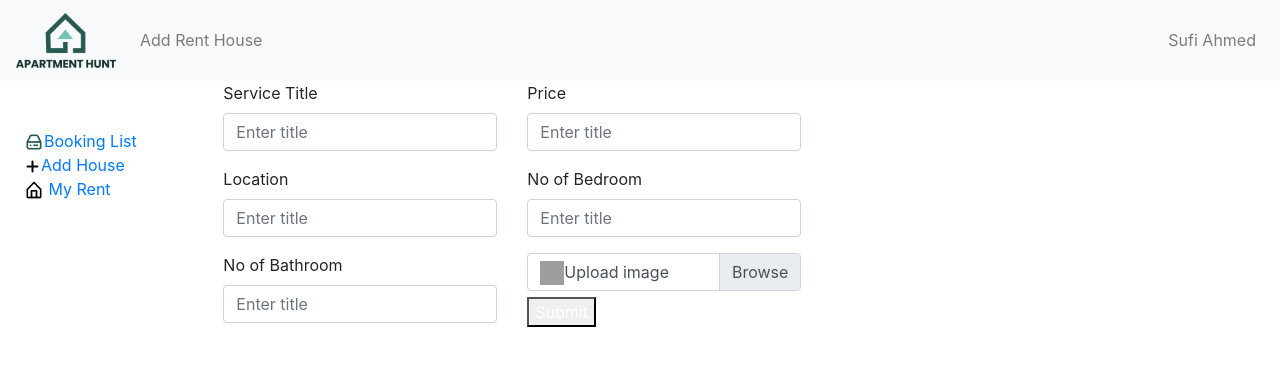
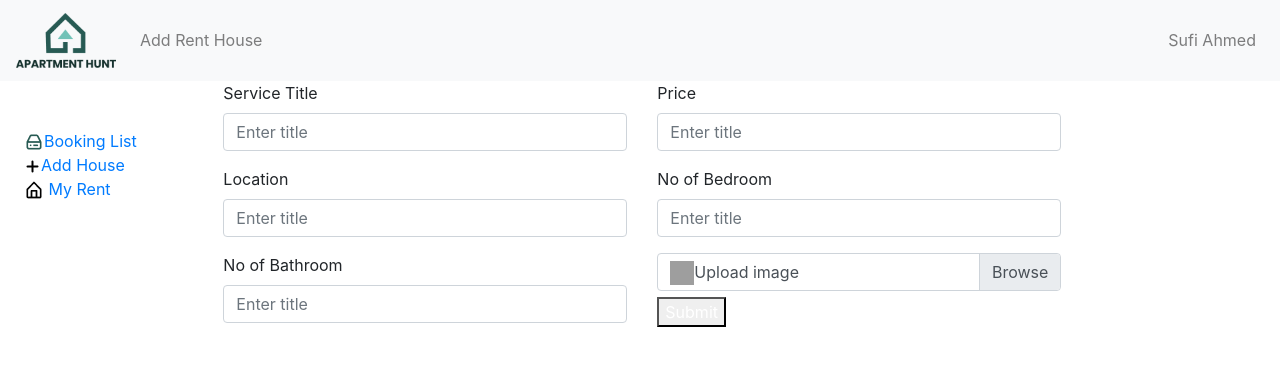
Before and after one commit to ranamahmud/apartment-hunt-client, a React (Create React App) app: page /add-rent in a window 1280 px wide. Shown: the top 366 px of the page. Built offline with nearby package versions, Linux system fonts and the light colour scheme; grey boxes are pictures that could not be loaded; what react-alert-template-basic would draw is missing.

Commit message:
form fixed

```diff
--- a/src/components/AddRentHouse/AddRentHouse/AddRentHouse.js
+++ b/src/components/AddRentHouse/AddRentHouse/AddRentHouse.js
@@ -58,9 +58,13 @@ const AddRentHouse = () => {
 
                 <AdminSidebar />
                 <div className="col-md-10 col-sm-12 col-12 d-flex">
-                    <form id="service-form" className="form-group" id="add-service" onSubmit={handleSubmit}>
+                    <form id="service-form" className="form-group" id="add-service" onSubmit={handleSubmit}
+                        style={{
+                            width: '100%',
+                        }}
+                    >
                         <Row>
-                            <Col>  <Form.Group controlId="formBasicEmail">
+                            <Col md={5}>  <Form.Group controlId="formBasicEmail">
                                 <Form.Label >Service Title</Form.Label>
                                 <Form.Control type="text" placeholder="Enter title"
                                     onBlur={handleBlur}
@@ -88,7 +92,7 @@ const AddRentHouse = () => {
                                     />
                                 </Form.Group>
                             </Col>
-                            <Col>
+                            <Col md={5}>
                                 <Form.Group controlId="formBasicEmail">
                                     <Form.Label >Price</Form.Label>
                                     <Form.Control type="text" placeholder="Enter title"
```
